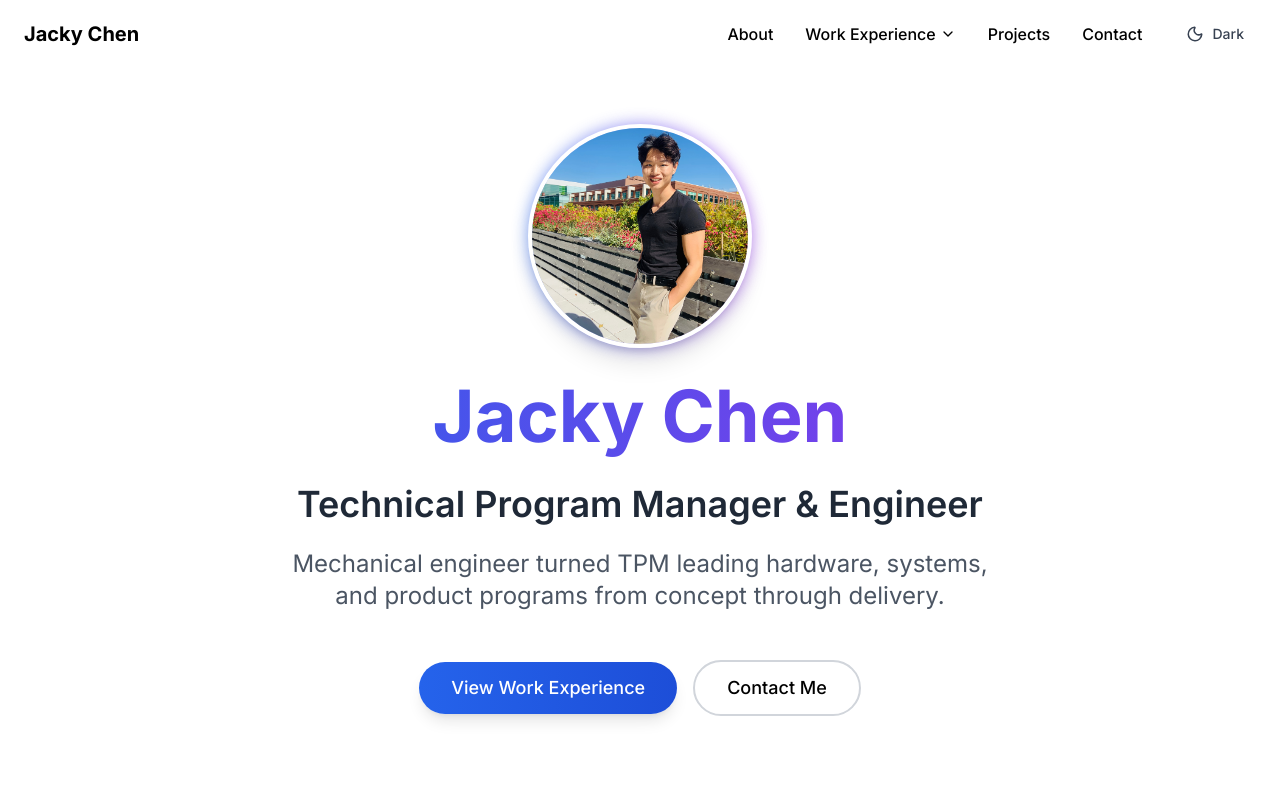
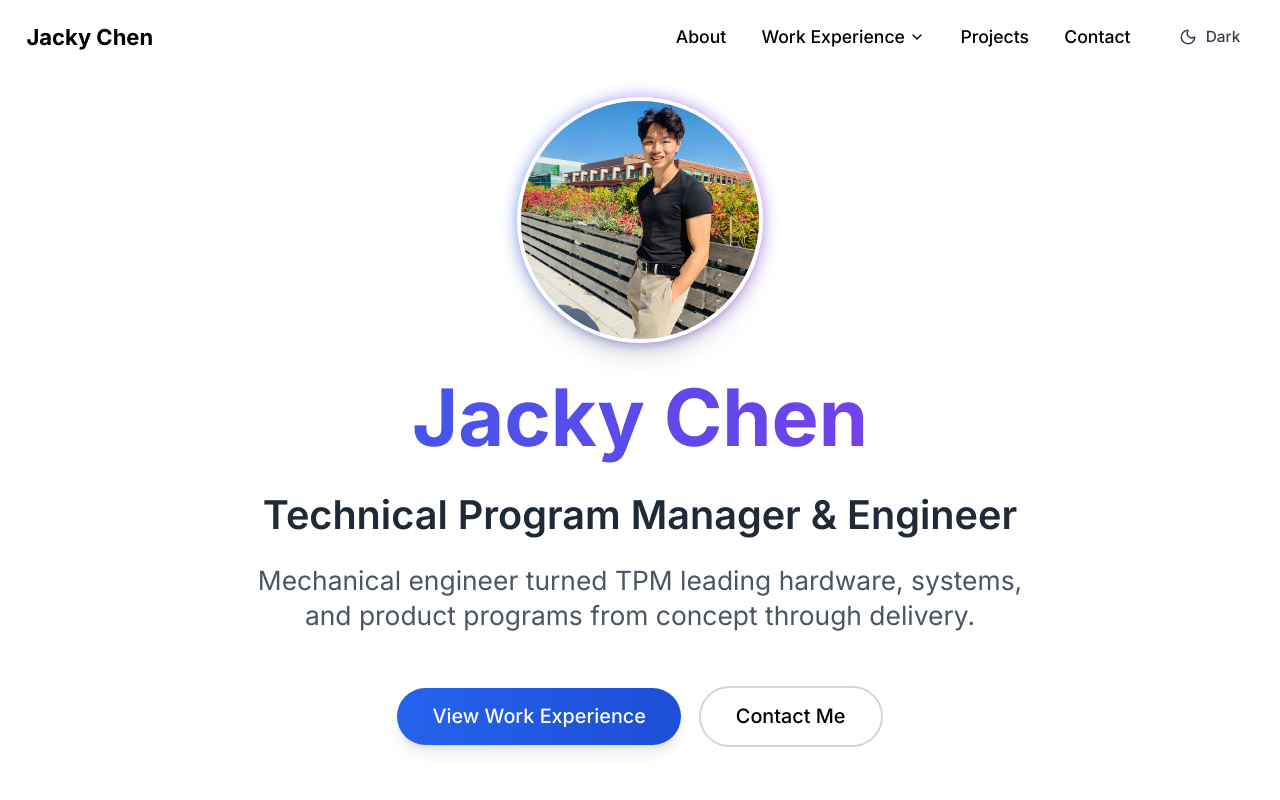
Before and after one commit to jackychen-dev/portfolio, a Next.js app: page / in a window 1280 px wide. Shown: the top 800 px of the page. Built offline with nearby package versions, Linux system fonts and the light colour scheme.

Commit message:
Scale portfolio to 110% size for better visibility on larger monitors

```diff
--- a/app/globals.css
+++ b/app/globals.css
@@ -26,6 +26,10 @@
   --level-3-end: #181818;
   --level-4-start: #1a1a1a;
   --level-4-end: #161616;
+}
+
+html {
+  font-size: 110%;
 }
 
 body {
```
